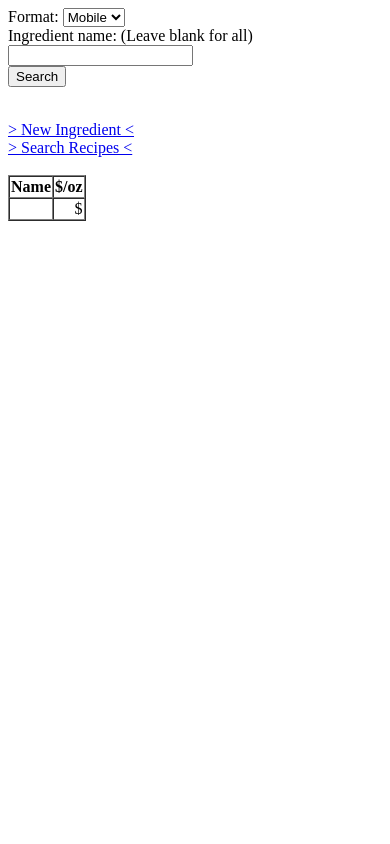
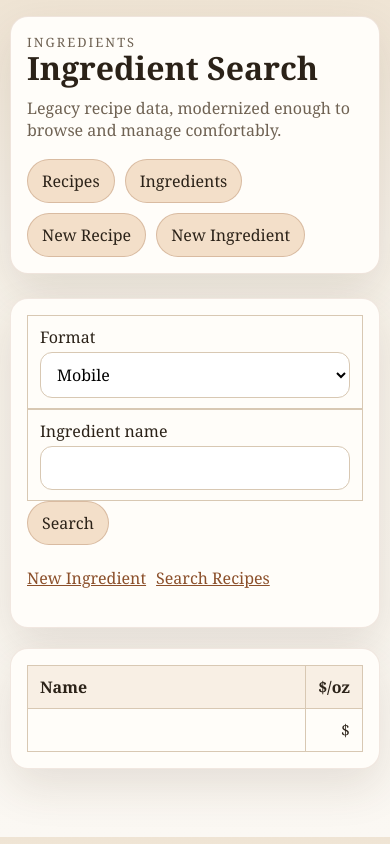
Before and after one commit to jeremyakers/recipes, a PHP site: page /ingredients.php in a window 390 px wide. Run offline with PHP 8.4, Linux system fonts and the light colour scheme; data that the repository does not hold is empty.

Commit message:
Refresh the public page shell
Give the search and detail pages a shared responsive shell so the app is easier to browse without rewriting the underlying PHP pages.

Ultraworked with [Sisyphus](https://github.com/code-yeongyu/oh-my-opencode)

Co-authored-by: Sisyphus <clio-agent@sisyphuslabs.ai>

```diff
--- a/ingredients.php
+++ b/ingredients.php
@@ -1,4 +1,5 @@
 <?php include "header.inc";
+   include "layout.inc";
    $sort = isset($_SESSION['sort']) ? $_SESSION['sort'] : "";
    $sort_order = isset($_SESSION['sort_order']) ? $_SESSION['sort_order'] : "";
    if(isset($_GET['sort']))
@@ -32,19 +33,23 @@
       $sort = "name";
 
 ?>
-<HTML>
-<HEAD><TITLE>Ingredient Search</TITLE></HEAD>
-<BODY>
+<?php render_page_start('Ingredient Search', 'Ingredient Search', 'Ingredients'); ?>
+<section class="card">
 <FORM METHOD="GET">
-   Format: <SELECT NAME="format_select">
-   <?php print_format_options($format); ?>
-   </SELECT><BR>
-      Ingredient name: (Leave blank for all) <INPUT TYPE="TEXT" NAME="ingredient_search" VALUE="<?php echo $ingredient;?>"><br>
+   <TABLE class="form-table">
+   <TR><TD>Format<TD><SELECT NAME="format_select">
+    <?php print_format_options($format); ?>
+    </SELECT><BR>
+   <TR><TD>Ingredient name<TD><INPUT TYPE="TEXT" NAME="ingredient_search" VALUE="<?php echo $ingredient;?>">
+   </TABLE>
    <INPUT TYPE="SUBMIT" NAME="search" VALUE="Search">
 </FORM><BR>
-<A HREF="editingredient.php">&gt; New Ingredient &lt;</A><BR>
-<A HREF="index.php">&gt; Search Recipes &lt;</A><BR>
+<div class="inline-actions">
+<A HREF="editingredient.php">New Ingredient</A>
+<A HREF="index.php">Search Recipes</A>
+</div>
 <BR>
+</section>
 <?php
    if(isset($search))
    {
@@ -56,7 +61,7 @@
          exit;
       }
 ?>
-<TABLE cellpadding=1 cellspacing=0 border=1>
+<section class="card"><div class="table-wrap"><TABLE cellpadding=1 cellspacing=0 border=1>
    <COL width='0*'><COL width='30'>
 <?php if($format == "Wide") { ?>
    <COL width='30'><COL width='30'><COL width='30'>
@@ -79,8 +84,7 @@
 	 if($format == "Wide")
 	    echo "<TD align='right'>$size oz<TD align='right'>$$cost<TD align='right'>$cals_serv\n\r";
       }
-      echo "</TABLE>\n\r";
+      echo "</TABLE></div></section>\n\r";
    }
 ?>
-</BODY>
-</HTML>
+<?php render_page_end(); ?>
--- /dev/null
+++ b/layout.inc
@@ -0,0 +1,128 @@
+<?php
+
+function render_page_start($title, $heading, $eyebrow = '')
+{
+   echo '<!DOCTYPE html>';
+   echo '<html><head><meta charset="utf-8">';
+   echo '<meta name="viewport" content="width=device-width, initial-scale=1">';
+   echo '<title>' . h($title) . '</title>';
+   echo '<style>
+      :root {
+         --bg: #f6f1e8;
+         --paper: #fffdf9;
+         --ink: #2b2218;
+         --muted: #6f6253;
+         --line: #d8c8b3;
+         --accent: #8b4f2a;
+         --accent-soft: #f3dfc9;
+         --shadow: 0 18px 45px rgba(77, 47, 22, 0.12);
+      }
+      * { box-sizing: border-box; }
+      body {
+         margin: 0;
+         font-family: Georgia, "Times New Roman", serif;
+         color: var(--ink);
+         background: linear-gradient(180deg, #efe4d4 0%, var(--bg) 28%, #fbf8f3 100%);
+      }
+      a { color: var(--accent); }
+      .shell {
+         width: min(1100px, calc(100% - 32px));
+         margin: 0 auto;
+         padding: 24px 0 48px;
+      }
+      .masthead {
+         background: var(--paper);
+         border: 1px solid rgba(139, 79, 42, 0.14);
+         border-radius: 24px;
+         box-shadow: var(--shadow);
+         padding: 24px;
+         margin-bottom: 24px;
+      }
+      .eyebrow {
+         margin: 0 0 8px;
+         color: var(--muted);
+         font-size: 0.8rem;
+         letter-spacing: 0.16em;
+         text-transform: uppercase;
+      }
+      h1, h2, h3 { margin: 0 0 12px; }
+      .masthead h1 { font-size: clamp(2rem, 4vw, 3.1rem); line-height: 1.05; }
+      .masthead p { margin: 0; max-width: 60ch; color: var(--muted); }
+      .topnav {
+         display: flex;
+         flex-wrap: wrap;
+         gap: 10px;
+         margin-top: 18px;
+      }
+      .topnav a, input[type=submit], button {
+         appearance: none;
+         border: 1px solid rgba(139, 79, 42, 0.25);
+         background: var(--accent-soft);
+         color: var(--ink);
+         border-radius: 999px;
+         padding: 10px 14px;
+         text-decoration: none;
+         font: inherit;
+         cursor: pointer;
+      }
+      .card {
+         background: var(--paper);
+         border: 1px solid rgba(139, 79, 42, 0.12);
+         border-radius: 22px;
+         box-shadow: var(--shadow);
+         padding: 20px;
+         margin-bottom: 20px;
+      }
+      table {
+         width: 100%;
+         border-collapse: collapse;
+      }
+      th, td {
+         padding: 10px 12px;
+         border: 1px solid var(--line);
+         vertical-align: top;
+      }
+      th {
+         background: #f8efe4;
+         text-align: left;
+      }
+      input[type=text], select, textarea {
+         width: 100%;
+         max-width: 100%;
+         padding: 10px 12px;
+         border-radius: 12px;
+         border: 1px solid var(--line);
+         background: #fff;
+         font: inherit;
+      }
+      textarea { min-height: 260px; }
+      .form-table td:first-child, .form-table th:first-child { width: 220px; }
+      .table-wrap { overflow-x: auto; }
+      .inline-actions { display: flex; flex-wrap: wrap; gap: 10px; align-items: center; }
+      .plain-link { display: inline-block; margin-top: 8px; }
+      @media (max-width: 640px) {
+         .shell { width: min(100% - 20px, 1100px); padding-top: 16px; }
+         .masthead, .card { border-radius: 18px; padding: 16px; }
+         .form-table, .form-table tbody, .form-table tr, .form-table td { display: block; width: 100%; }
+         .form-table td:first-child { width: auto; border-bottom: none; padding-bottom: 4px; }
+         .form-table td:last-child { border-top: none; padding-top: 0; }
+      }
+   </style>';
+   echo '</head><body><div class="shell">';
+   echo '<header class="masthead">';
+   if($eyebrow)
+      echo '<p class="eyebrow">' . h($eyebrow) . '</p>';
+   echo '<h1>' . h($heading) . '</h1>';
+   echo '<p>Legacy recipe data, modernized enough to browse and manage comfortably.</p>';
+   echo '<nav class="topnav">';
+   echo '<a href="index.php">Recipes</a>';
+   echo '<a href="ingredients.php">Ingredients</a>';
+   echo '<a href="editrecipe.php">New Recipe</a>';
+   echo '<a href="editingredient.php">New Ingredient</a>';
+   echo '</nav></header>';
+}
+
+function render_page_end()
+{
+   echo '</div></body></html>';
+}
```
Also changed, not shown: index.php (+12 -9 lines), showrecipe.php (+22 -22 lines).
